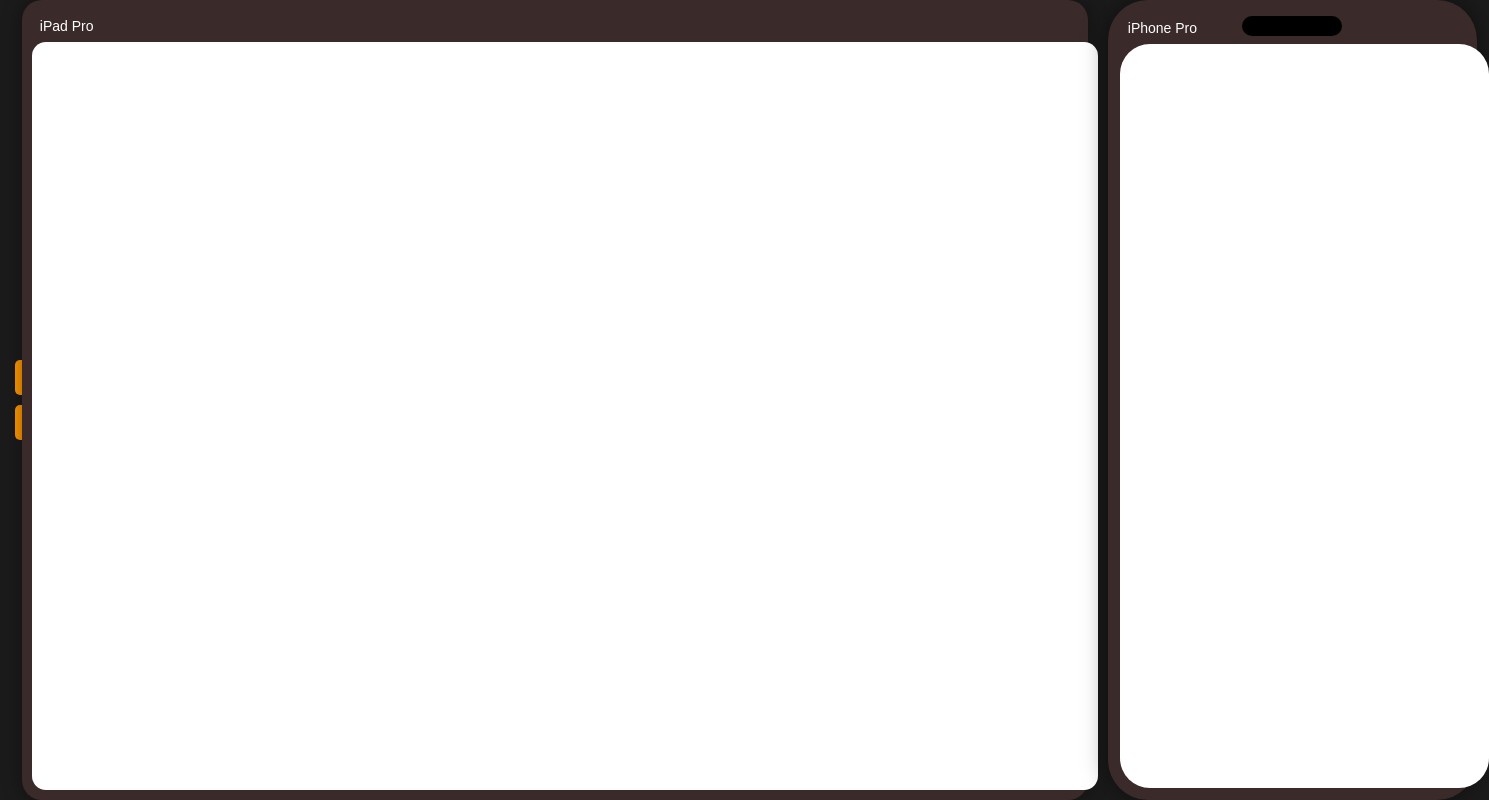
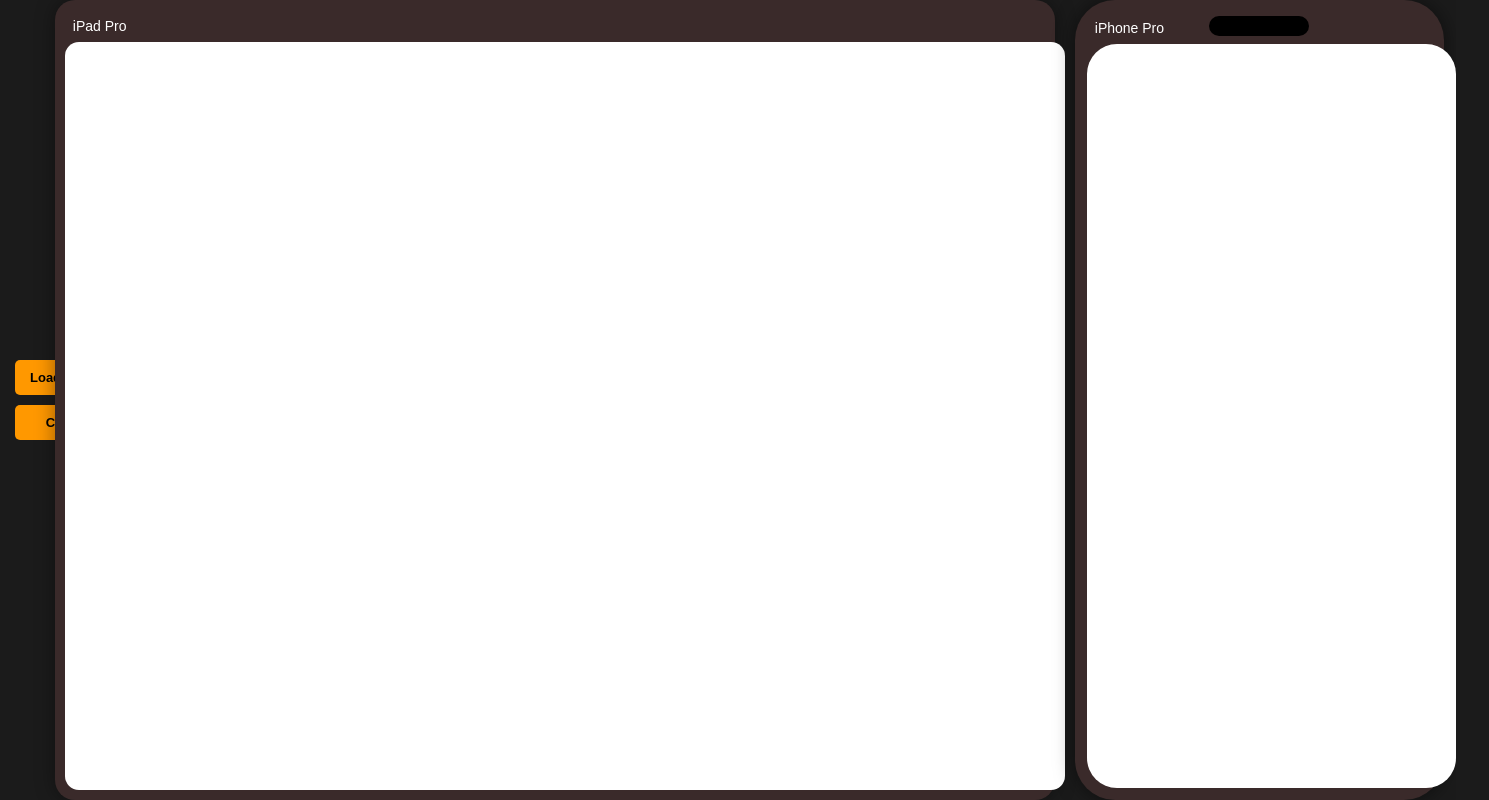
Before and after one commit to xuannguyenz/xbing, a plain HTML site: page index.html in a window 1280 px wide. Shown: the whole page, 1489 px wide, since content can reach past the window. Drawn offline with Linux system fonts and the light colour scheme.

Commit message:
Adjust dimensions and box shadow in index.html

```diff
--- a/index.html
+++ b/index.html
@@ -84,7 +84,7 @@ button:active{
 
 .desktop-wrapper{
 
-    width:1066px;
+    width:1000px;
     height:800px;
 
     background:#3a2a2a;
@@ -116,7 +116,7 @@ button:active{
 
 #desktopFrame{
 
-    width:1066px;
+    width:1000px;
     height:800px;
 
     border:none;
@@ -147,7 +147,7 @@ button:active{
     position:relative;
 
     box-shadow:
-        0 0 25px rgba(0,0,0,0.5);
+        0 0 20px rgba(0,0,0,0.5);
 
     display:flex;
     flex-direction:column;
```
